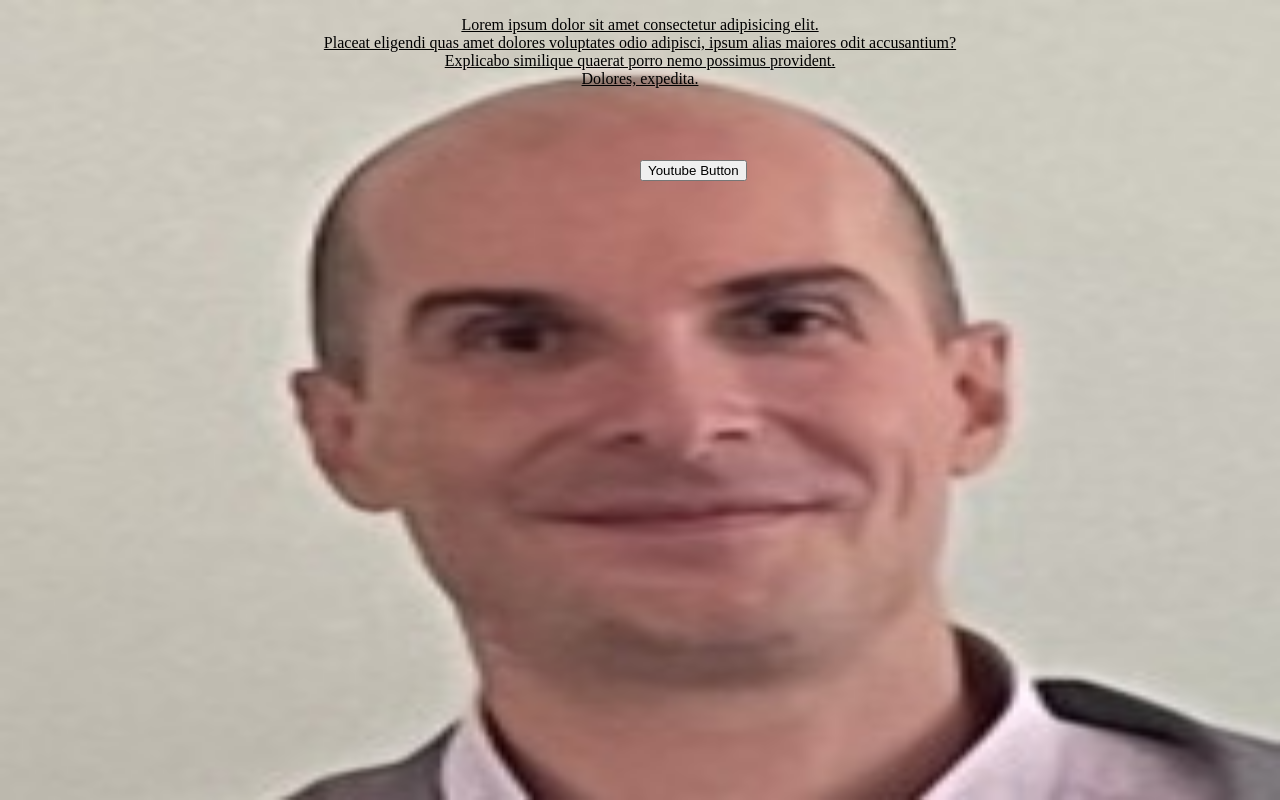
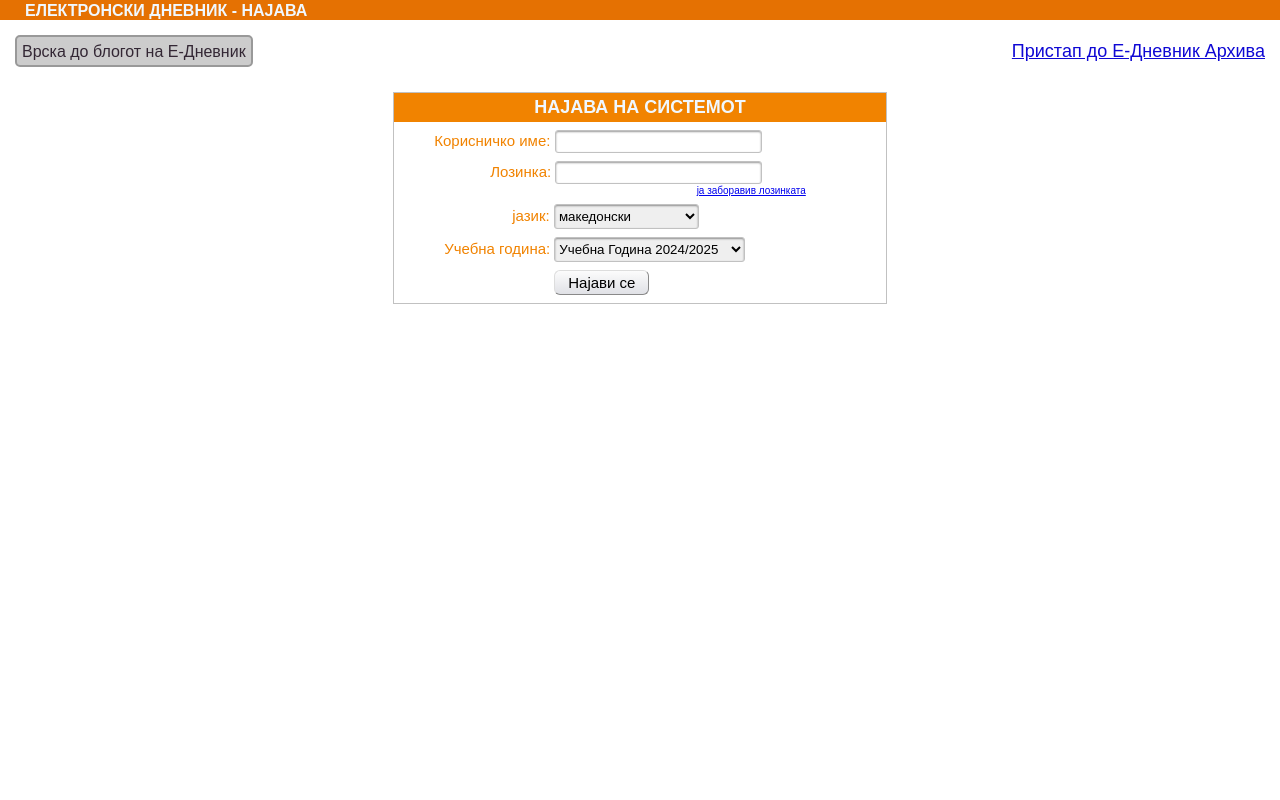
Before and after one commit to darkosto0/HTML-and-CSS, a plain HTML site: page index.html in a window 1280 px wide. Drawn offline with Linux system fonts and the light colour scheme.

Commit message:
Final Commit

```diff
--- a/index.html
+++ b/index.html
@@ -1,39 +1,55 @@
 <!DOCTYPE html>
 <html lang="en">
-
 <head>
     <meta charset="UTF-8">
     <meta name="viewport" content="width=device-width, initial-scale=1.0">
-    <title>What</title>
+    <title>Електронски дневник - најава</title>
+    <link rel="stylesheet" href="style.css">
+    <link rel="icon" href="Images/favicon.png" type="image/png">
 </head>
+<body>
+    <header>ЕЛЕКТРОНСКИ ДНЕВНИК - НАЈАВА</header>
 
-<body>
-    <p>Lorem ipsum dolor sit amet consectetur adipisicing elit.<br> Placeat eligendi quas amet dolores voluptates odio adipisci, ipsum alias maiores odit accusantium?<br> Explicabo similique quaerat porro nemo possimus provident.<br> Dolores, expedita.</p>
-
-    <div class="Funny">
-        <a href="https://youtube.com" target="_blank"><button class="button" >Youtube Button</button></a>
+    <div class="e">
+        <a id="button" href="https://www.youtube.com/watch?v=dQw4w9WgXcQ" target="_blank" title="Врска до блогот на Е-Дневник">Врска до блогот на Е-Дневник</a>
+        <a href="https://www.youtube.com/watch?v=dQw4w9WgXcQ" id="archive" target="_blank" title="Пристап до Е-Дневник Архива">Пристап до Е-Дневник Архива</a>
     </div>
 
+    <div class="login">
+        <header id="loginheader">НАЈАВА НА СИСТЕМОТ</header>
+        <form action="">
+            <div class="formUsername">
+                <label for="username">Корисничко име:</label>
+                <input type="text" name="username" size="23" id="usernameBox"><br>
+            </div>
+            <div class="formPassword">
+                <label for="pwd">Лозинка:</label>
+                <input type="password" name="pwd" size="23" id="passwordBox"><br>
+            </div>
+            <div class="forgotPassword">
+                <a href="https://www.youtube.com/watch?v=dQw4w9WgXcQ" target="_blank" title="You won't believe where this leads to">ја заборавив лозинката</a>
+            </div>
+            <div class="languageSelect">
+                <label for="dropdown">јазик:</label>
+                <select id="dropdownLang" name="options">
+                    <option value="option1">македонски</option>
+                    <option value="option2">shqip</option>
+                    <option value="option3">türkçe</option>
+                    <option value="option4">bosanski</option>
+                    <option value="option5">српски</option>
+                </select>
+            </div>
+            <div class="schoolyearSelect">
+                <label for="dropdown">Учебна година:</label>
+                <select id="dropdownYear" name="options">
+                    <option value="option1">Учебна Година 2024/2025</option>
+                    <option value="option2">Учебна Година 2023/2024</option>
+                    <option value="option3">Учебна Година 2022/2023</option>
+                    <option value="option4">Учебна Година 2021/2022</option>
+                </select>
+            </div>
+            <input id="loginButton" type="submit" value="Најави се">
+        </form>
+    </div>
 </body>
-
-<style>
-    body {
-        background-image: url(Images/abcd.jpeg);
-        background-repeat: no-repeat;
-        background-attachment: fixed;
-        background-size: 100% 100%;
-    }
-    p {
-        text-align: center;
-        text-decoration: underline;
-    }
-    .Funny {
-        text-align: center;
-    }
-    .button {
-        position: absolute;
-        top: 20%;
-    }
-</style>
-
 </html>
--- a/style.css
+++ b/style.css
@@ -0,0 +1,236 @@
+body {
+    margin: 0px;
+    background-color: white;
+}
+
+header {
+    /* Colors */
+    background-color: #e57102;
+    color: aliceblue;
+    /* Font */
+    font-family: sans-serif;
+    font-size: 16px;
+    font-weight: bold;
+    /* Padding */
+    padding-top: 2px;
+    padding-bottom: 0px;
+    padding-left: 25px;
+    /* Margin */
+    margin-bottom: 15px;
+}
+
+.e {
+    /* Margin */
+    margin-left: 15px;
+    margin-right: 15px;
+    margin-bottom: 25px;
+}
+
+#button {
+    display: inline-block;
+    /* Color */
+    background-color: #cccccc;
+    color: #332734;
+    /* Border */
+    border-color: #999999;
+    border-radius: 5px;
+    border-style: solid;
+    border-width: 2px;
+    /* Font */
+    font-size: 16px;
+    font-family: sans-serif;
+    text-decoration: none;
+    /* Padding */
+    padding-top: 6px;
+    padding-bottom: 4px;
+    padding-left: 5px;
+    padding-right: 5px;
+}
+
+#button:hover /* On Hover */ {
+    color: white;
+}
+
+#archive {
+    /* Position Text to Right */
+    float: right;
+    /* Font */
+    font-size: 18px;
+    font-family: sans-serif;
+    /* Colors */
+    color: #0f08d4;
+    padding-top: 6px;
+}
+
+.login {
+    /* Centering a div (WHAT) */
+    box-sizing: border-box;
+    max-width: fit-content;
+    margin-inline: auto;
+    /* Borders */
+    border-width: 1px;
+    border-color: #c1c1c1;
+    border-style: solid;
+}
+
+#loginheader {
+    /* Colors */
+    background-color: #f18300;
+    color: aliceblue;
+    /* Padding */
+    padding-left: 140px;
+    padding-right: 140px;
+    padding-top: 4px;
+    padding-bottom: 4px;
+    /* Font */
+    font-family: sans-serif;
+    font-size: 18px;
+    font-weight: bold;
+
+    margin-bottom: 8px;
+}
+
+.formUsername {
+    /* Centering */
+    box-sizing: border-box;
+    max-width: fit-content;
+    /* Margin */
+    margin-bottom: 8px;
+    margin-left: 40px;
+    /* Color */
+    color: #f18300;
+    /* Font */
+    font-family: sans-serif;
+    font-size: 15px;
+}
+
+.formPassword {
+    /* Centering */
+    box-sizing: border-box;
+    max-width: fit-content;
+    /* Margin */
+    margin-bottom: 1px;
+    margin-left: 96px;
+    /* Color */
+    color: #f18300;
+    /* Font */
+    font-family: sans-serif;
+    font-size: 15px;
+}
+
+.forgotPassword {
+    box-sizing: border-box;
+    max-width: fit-content;
+    margin-inline: auto;
+
+    font-family: sans-serif;
+    font-size: 10px;
+    color: #0f08d4;
+
+    margin-bottom: 8px;
+    margin-right: 80px;
+}
+
+.languageSelect {
+    /* Centering */
+    box-sizing: border-box;
+    max-width: fit-content;
+    /* Margin */
+    margin-bottom: 8px;
+    margin-left: 118px;
+    /* Color */
+    color: #f18300;
+    /* Font */
+    font-family: sans-serif;
+    font-size: 15px;
+}
+
+.schoolyearSelect {
+    /* Centering */
+    box-sizing: border-box;
+    max-width: fit-content;
+    /* Margin */
+    margin-bottom: 8px;
+    margin-left: 50px;
+    /* Color */
+    color: #f18300;
+    /* Font */
+    font-family: sans-serif;
+    font-size: 15px;
+}
+
+#loginButton {
+     /* Centering */
+    box-sizing: border-box;
+    max-width: fit-content;
+    /* Margin */
+    margin-bottom: 8px;
+    margin-left: 160px;
+    /* Font */
+    font-family: sans-serif;
+    font-size: 15px;
+
+    background: linear-gradient(to top, #e0e1e6, #fcfcfc);
+    border-radius: 6px;
+    border-style:outset;
+    border-color: #dddddd;
+    border-width: 1px;
+
+    padding-top: 3px;
+    padding-bottom: 3px;
+    padding-left: 13px;
+    padding-right: 13px;
+}
+#loginButton:active {
+    background: linear-gradient(to bottom, #e0e1e6, #fcfcfc);
+}
+
+#dropdownYear {
+    border-radius: 3px;
+    border-style: solid;
+    border-color: #c1c1c1;
+    border-width: 1px;
+
+    padding-top: 3px;
+    padding-bottom: 3px;
+    padding-right: 10px;
+    /* horizontal, vertical, blur radius, spread radius, color(rgb, rgb, rgb, opacity) */
+    box-shadow: inset 0px 1px 2px 0px rgba(0, 0, 0, 0.4);
+}
+
+#dropdownLang {
+    border-radius: 3px;
+    border-style: solid;
+    border-color: #c1c1c1;
+    border-width: 1px;
+
+    padding-top: 3px;
+    padding-bottom: 3px;
+    padding-right: 50px;
+    /* horizontal, vertical, blur radius, spread radius, color */
+    box-shadow: inset 0px 1px 2px 0px rgba(0, 0, 0, 0.4);
+}
+
+#passwordBox {
+    border-radius: 3px;
+    border-style: solid;
+    border-color: #c1c1c1;
+    border-width: 1px;
+
+    padding-top: 3px;
+    padding-bottom: 3px;
+    /* horizontal, vertical, blur radius, spread radius, color */
+    box-shadow: inset 0px 1px 2px 0px rgba(0, 0, 0, 0.4);
+}
+
+#usernameBox {
+    border-radius: 3px;
+    border-style: solid;
+    border-color: #c1c1c1;
+    border-width: 1px;
+
+    padding-top: 3px;
+    padding-bottom: 3px;
+    /* horizontal, vertical, blur radius, spread radius, color */
+    box-shadow: inset 0px 1px 2px 0px rgba(0, 0, 0, 0.4);
+}
```
Also changed, not shown: Images/abcd.jpeg (deleted), Images/favicon.png (added), funni.js (deleted).
